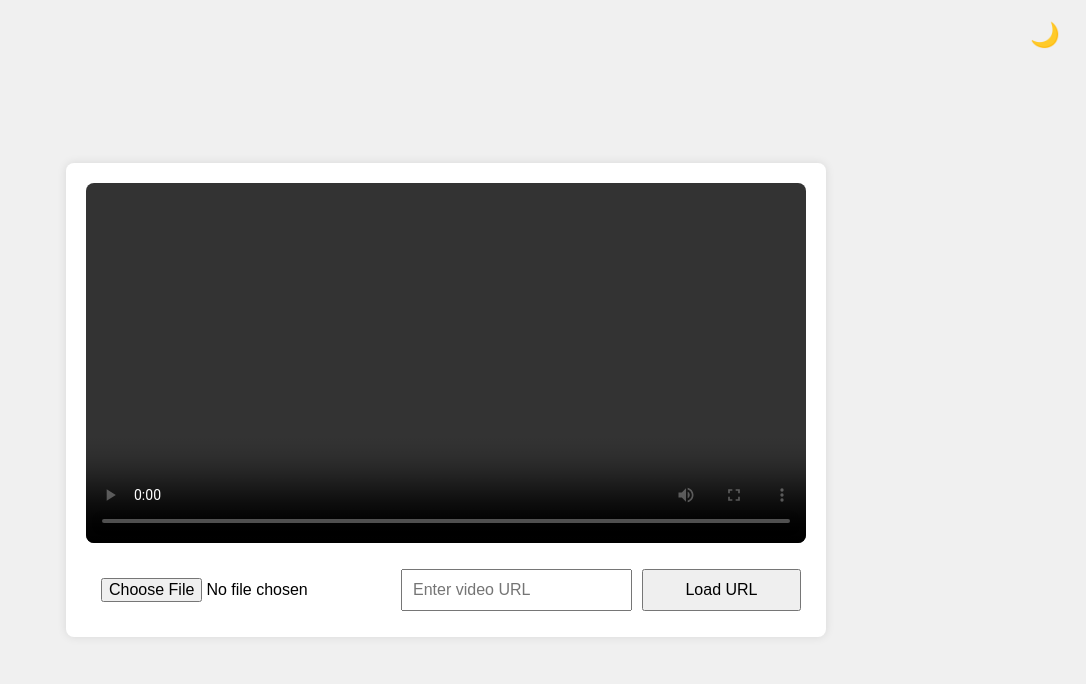
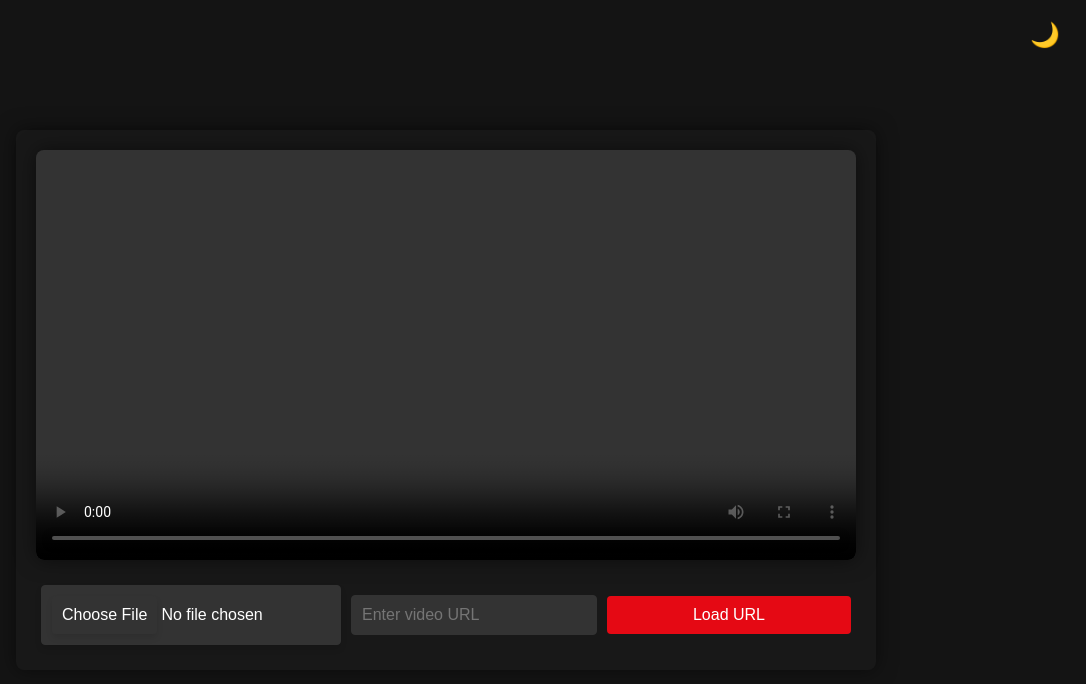
Before and after one commit to LazyGreed/web_player, a plain HTML site: page index.html in a window 1280 px wide. Shown: the whole page, without its empty margins (194-1280 px from the left). Drawn offline with Linux system fonts and the light colour scheme.

Commit message:
overall improvement

```diff
--- /dev/null
+++ b/css/styles.css
@@ -0,0 +1,164 @@
+body {
+    font-family: 'Helvetica Neue', Helvetica, Arial, sans-serif;
+    display: flex;
+    justify-content: center;
+    align-items: center;
+    height: 100vh;
+    margin: 0;
+    background-color: #141414;
+    color: #ffffff;
+    transition: background-color 0.3s, color 0.3s;
+}
+
+body.dark-mode {
+    background-color: #000000;
+    color: #000000;
+}
+
+.container {
+    width: 100%;
+    max-width: 900px;
+    padding: 20px;
+    box-sizing: border-box;
+}
+
+.theme-toggle {
+    position: absolute;
+    top: 20px;
+    right: 20px;
+    background: none;
+    border: none;
+    font-size: 24px;
+    cursor: pointer;
+    color: #ffffff;
+}
+
+body.dark-mode .theme-toggle {
+    color: #000000;
+}
+
+.video-player {
+    display: flex;
+    flex-direction: column;
+    align-items: center;
+    background: #181818;
+    padding: 20px;
+    border-radius: 8px;
+    box-shadow: 0 0 20px rgba(0, 0, 0, 0.5);
+    transition: background-color 0.3s, color 0.3s;
+}
+
+body.dark-mode .video-player {
+    background: #000000;
+}
+
+video {
+    width: 100%;
+    max-width: 100%;
+    max-height: 80vh;
+    margin-bottom: 20px;
+    border-radius: 8px;
+    box-shadow: 0 0 20px rgba(0, 0, 0, 0.5);
+}
+
+.controls {
+    display: flex;
+    flex-direction: column;
+    align-items: center;
+    width: 100%;
+}
+
+.controls input, .controls button {
+    margin: 5px 0;
+    padding: 10px;
+    font-size: 16px;
+    width: 100%;
+    max-width: 300px;
+    box-sizing: border-box;
+    border: 1px solid #333;
+    border-radius: 4px;
+    background-color: #333;
+    color: #fff;
+    transition: background-color 0.3s, border-color 0.3s;
+}
+
+body.dark-mode .controls input, body.dark-mode .controls button {
+    background-color: #000000;
+    border-color: #000000;
+    color: #000000;
+}
+
+.controls input[type="file"] {
+    cursor: pointer;
+    text-align: center;
+    padding: 10px;
+    border-radius: 4px;
+    transition: background-color 0.3s;
+    box-shadow: 0 4px 6px rgba(0, 0, 0, 0.1);
+}
+
+.controls input[type="file"]::file-selector-button {
+    background-color: #333;
+    color: #fff;
+    border: none;
+    cursor: pointer;
+    padding: 10px;
+    border-radius: 4px;
+    transition: background-color 0.3s;
+    box-shadow: 0 4px 6px rgba(0, 0, 0, 0.1);
+}
+
+.controls input[type="file"]::file-selector-button:hover {
+    background-color: #555;
+}
+
+.controls button {
+    background-color: #e50914;
+    color: #fff;
+    cursor: pointer;
+    border: none;
+}
+
+.controls button:hover {
+    background-color: #f40612;
+}
+
+body.dark-mode .controls input {
+    background-color: #444;
+    border-color: #666;
+    color: #fff;
+}
+
+body.dark-mode .controls input[type="file"] {
+    background-color: #555;
+}
+
+body.dark-mode .controls input[type="file"]::file-selector-button {
+    background-color: #555;
+}
+
+body.dark-mode .controls input[type="file"]::file-selector-button:hover {
+    background-color: #777;
+}
+
+body.dark-mode .controls button {
+    background-color: #f40612;
+    border-color: #f40612;
+}
+
+body.dark-mode .controls button:hover {
+    background-color: #e50914;
+}
+
+@media (min-width: 600px) {
+    .controls {
+        flex-direction: row;
+        justify-content: space-between;
+    }
+
+    .controls input, .controls button {
+        margin: 5px;
+        width: auto;
+        flex: 1;
+    }
+}
--- a/index.html
+++ b/index.html
@@ -4,8 +4,8 @@
     <meta charset="UTF-8">
     <meta name="viewport" content="width=device-width, initial-scale=1.0">
     <title>Web Video Player</title>
-    <link rel="stylesheet" href="styles.css">
-    <link rel="icon" href="favicon.ico" type="image/x-icon">
+    <link rel="stylesheet" href="css/styles.css">
+    <link rel="icon" href="media/favicon.ico" type="image/x-icon">
 </head>
 <body>
     <div class="container">
@@ -21,6 +21,6 @@
             </div>
         </div>
     </div>
-    <script src="script.js"></script>
+    <script src="js/script.js"></script>
 </body>
 </html>
--- a/script.js
+++ b/js/script.js
@@ -4,7 +4,6 @@ document.getElementById('fileInput').addEventListener('change', function(event)
     if (file) {
         const fileURL = URL.createObjectURL(file);
         video.src = fileURL;
-        video.play();
     }
 });
 
@@ -13,7 +12,6 @@ document.getElementById('loadUrlButton').addEventListener('click', function() {
     const video = document.getElementById('video');
     if (url) {
         video.src = url;
-        video.play();
     }
 });
 
--- a/styles.css
+++ /dev/null
@@ -1,84 +0,0 @@
-body {
-    font-family: Arial, sans-serif;
-    display: flex;
-    justify-content: center;
-    align-items: center;
-    height: 100vh;
-    margin: 0;
-    background-color: #f0f0f0;
-    transition: background-color 0.3s, color 0.3s;
-}
-
-body.dark-mode {
-    background-color: #181818;
-    color: #ffffff;
-}
-
-.container {
-    width: 100%;
-    max-width: 800px;
-    padding: 20px;
-    box-sizing: border-box;
-}
-
-.theme-toggle {
-    position: absolute;
-    top: 20px;
-    right: 20px;
-    background: none;
-    border: none;
-    font-size: 24px;
-    cursor: pointer;
-}
-
-.video-player {
-    display: flex;
-    flex-direction: column;
-    align-items: center;
-    background: #fff;
-    padding: 20px;
-    border-radius: 8px;
-    box-shadow: 0 0 10px rgba(0, 0, 0, 0.1);
-    transition: background-color 0.3s, color 0.3s;
-}
-
-body.dark-mode .video-player {
-    background: #333;
-}
-
-video {
-    width: 100%;
-    max-width: 100%;
-    max-height: 80vh;
-    margin-bottom: 20px;
-    border-radius: 8px;
-}
-
-.controls {
-    display: flex;
-    flex-direction: column;
-    align-items: center;
-    width: 100%;
-}
-
-.controls input, .controls button {
-    margin: 5px 0;
-    padding: 10px;
-    font-size: 16px;
-    width: 100%;
-    max-width: 300px;
-    box-sizing: border-box;
-}
-
-@media (min-width: 600px) {
-    .controls {
-        flex-direction: row;
-        justify-content: space-between;
-    }
-
-    .controls input, .controls button {
-        margin: 5px;
-        width: auto;
-        flex: 1;
-    }
-}
```
Also changed, not shown: media/favicon.ico (renamed from favicon.ico), screenshots/dark_mode.png (renamed from dark_mode.png), screenshots/light_mode.png (renamed from light_mode.png), 1 other file.
